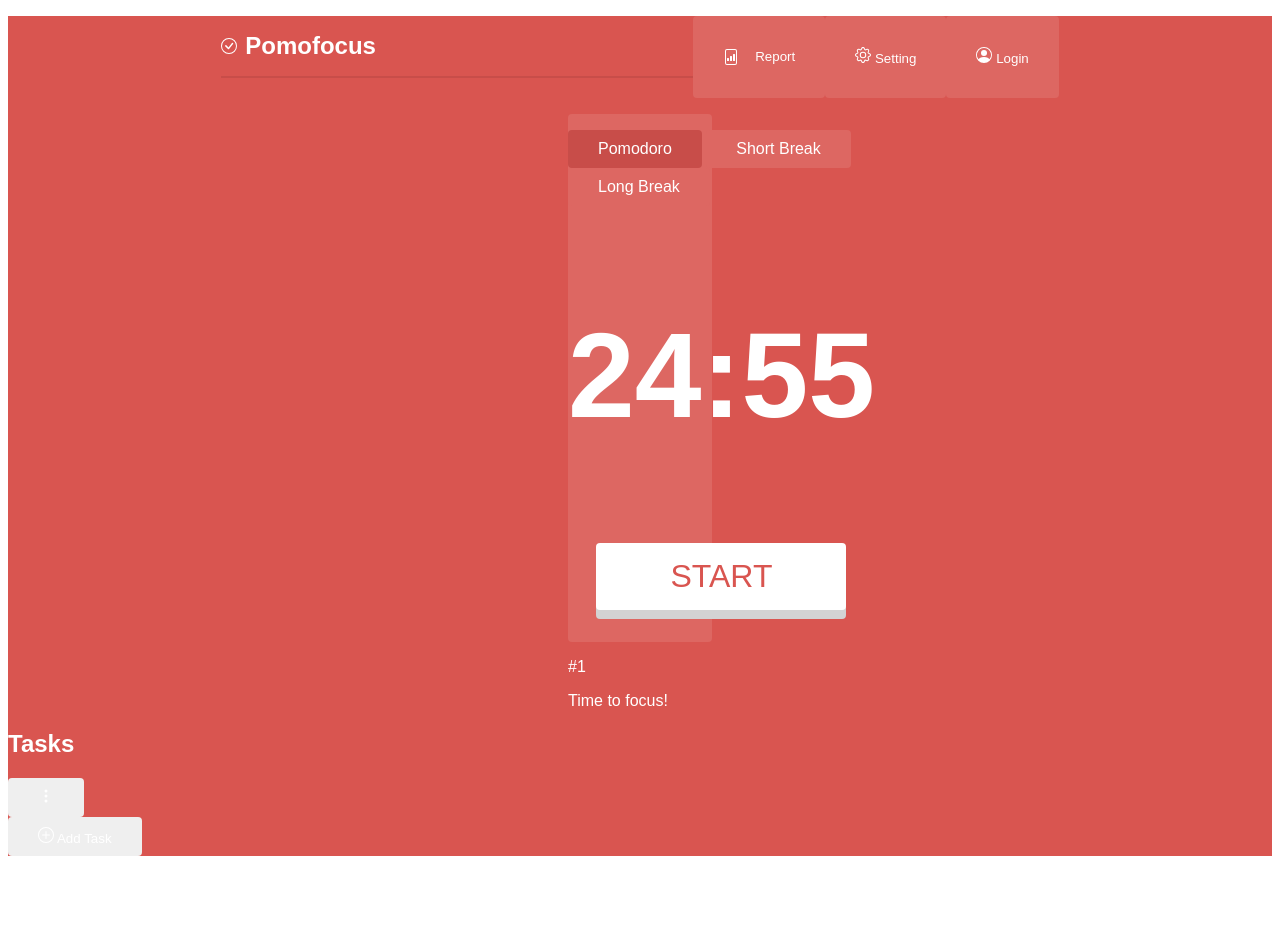
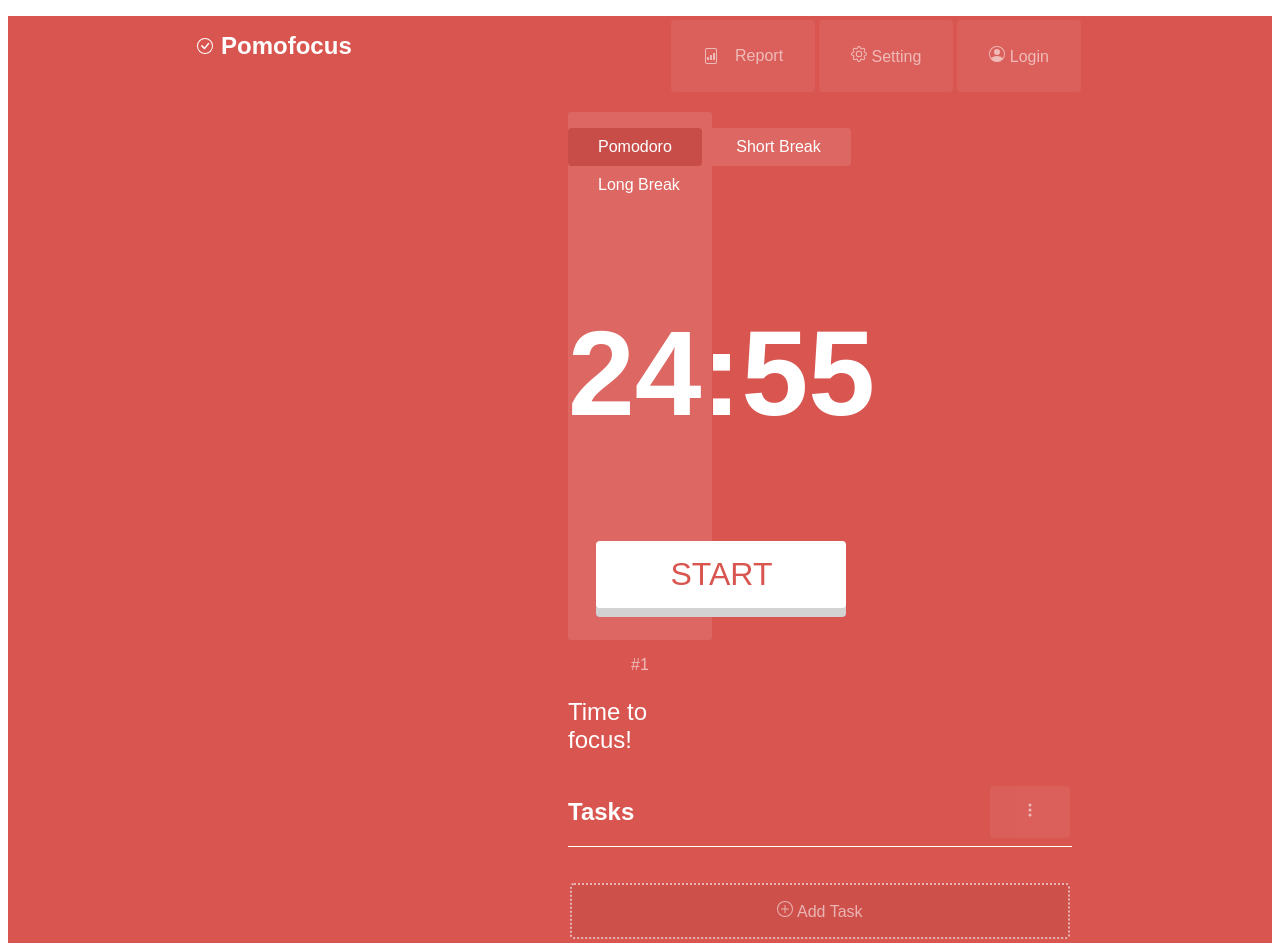
Before and after one commit to KathrineWS/remake-dev, a plain HTML site: page index.html in a window 1280 px wide. Before the commit the page ends 864 px from the top, so only its background shows below. Drawn offline with Linux system fonts and the light colour scheme.

Commit message:
header css done

```diff
--- a/index.html
+++ b/index.html
@@ -96,7 +96,7 @@
               <button class="startbutton">START</button>
             </div>
           </div>
-          <p>#1</p>
+          <p class="blurred">#1</p>
           <p>Time to focus!</p>
         </div>
         <div class="wraptask">
@@ -118,7 +118,7 @@
             </button>
           </div>
           <div class="addtask">
-            <button>
+            <button class="task">
               <svg
                 xmlns="http://www.w3.org/2000/svg"
                 width="16"
--- a/stylesheet/style.css
+++ b/stylesheet/style.css
@@ -27,6 +27,7 @@ nav {
     margin-top: 1rem;
     padding-bottom: 1rem;
     justify-content: center;
+
     padding-left: 10rem;
     padding-right: 10rem;
 
@@ -34,6 +35,19 @@ nav {
 
 
 
+
+}
+
+p {
+    display: flex;
+    justify-content: center;
+    font-size: 1.5rem;
+
+}
+
+.blurred {
+    opacity: 0.6;
+    font-size: 1rem;
 }
 
 #leftside {
@@ -44,7 +58,7 @@ nav {
     width: auto;
     min-width: 50%;
     justify-content: flex-start;
-    border-bottom: #C84D49 solid 0.1em;
+
     margin-top: 1rem;
     padding-bottom: 1rem;
 }
@@ -59,13 +73,28 @@ nav {
 
 
 
+
 }
 
 .buttonheader {
     background-color: #DD6762;
+    padding: 16px 32px;
+    text-align: center;
+    font-size: 16px;
+    margin: 4px 2px;
+    opacity: 0.6;
+    transition: 0.3s;
+    display: inline-block;
+    text-decoration: none;
+    cursor: pointer;
 
 
 
+
+}
+
+.buttonheader:hover {
+    opacity: 1;
 }
 
 .wraptimer {
@@ -131,3 +160,72 @@ nav {
 .timer {
     font-size: 5rem;
 }
+
+.wraptask {
+    color: white;
+    display: grid;
+    padding-left: 35em;
+    padding-right: 35em;
+
+}
+
+.wraplist {
+    display: flex;
+    justify-content: space-between;
+    border-bottom: 0.1em solid white;
+    align-items: center;
+
+
+}
+
+.dotbutton {
+    background-color: #DD6762;
+    padding: 16px 32px;
+    text-align: center;
+    font-size: 16px;
+    margin: 4px 2px;
+    opacity: 0.6;
+    transition: 0.3s;
+    display: inline-block;
+    text-decoration: none;
+    cursor: pointer;
+
+
+
+}
+
+.dotbutton:hover {
+    opacity: 1
+}
+
+.addtask {
+    display: flex;
+    justify-content: center;
+    padding-top: 2rem;
+    align-items: center;
+
+}
+
+.task {
+    background-color: #C84D49;
+    color: whitesmoke;
+    border: dotted 2px whitesmoke;
+    width: 500px;
+    padding-bottom: 1rem;
+    font-size: 2rem;
+    padding: 16px 32px;
+    text-align: center;
+    font-size: 16px;
+    margin: 4px 2px;
+    opacity: 0.6;
+    transition: 0.3s;
+    display: inline-block;
+    text-decoration: none;
+    cursor: pointer;
+
+
+}
+
+.task:hover {
+    opacity: 1
+}
```
